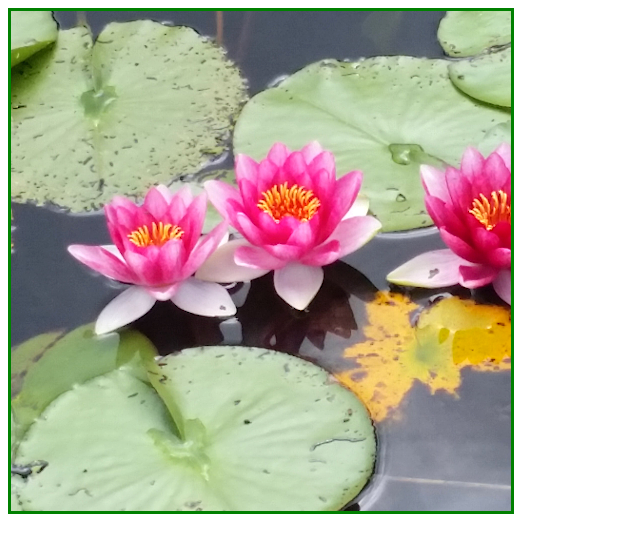
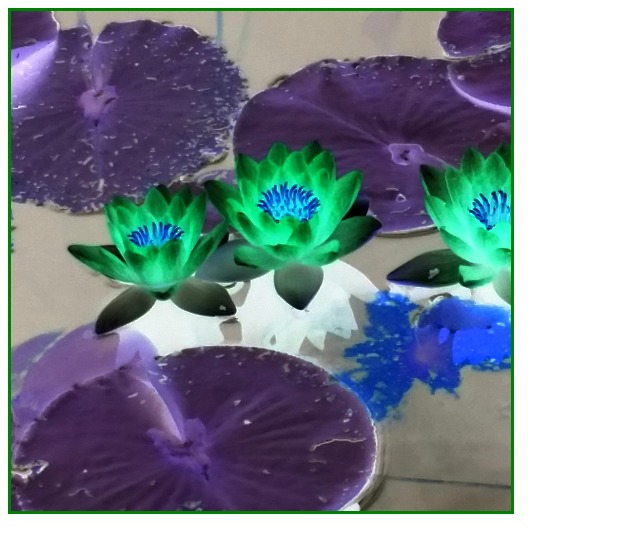
Before and after one commit to ttulka/assemblyscript-samples, a website: page blackwhite/index.html in a window 1280 px wide. Shown: the whole page, without its empty margins (0-640 px from the left). Drawn offline with Linux system fonts and the light colour scheme.

Commit message:
invert img

```diff
--- a/blackwhite/index.html
+++ b/blackwhite/index.html
@@ -4,16 +4,29 @@
 </head>
 <body>
 
-<canvas id="canvas"  width="500" height="500" style="border: 3px solid green"></canvas>
+<canvas id="canvas" width="500" height="500" style="border: 3px solid green"></canvas>
 
 <script>
-	const ctx = document.getElementById('canvas').getContext('2d');
+	const canvas = document.getElementById('canvas');
+  const ctx = canvas.getContext('2d');
+  const [width, height] = [canvas.width, canvas.height];
 
 	const img = new Image();
-	img.onload = function() {
-		ctx.drawImage(img, 0, 0, 500, 500);
-	};
 	img.src = './waterlily.png';
+  img.crossOrigin = 'anonymous';
+	img.onload = () => {
+    ctx.drawImage(img, 0, 0, width, height);
+
+    const imageData = ctx.getImageData(0, 0, width, height);
+    const data = imageData.data;
+
+    for (let i = 0; i < data.length; i += 4) {
+          data[i]     = 255 - data[i];     // red
+          data[i + 1] = 255 - data[i + 1]; // green
+          data[i + 2] = 255 - data[i + 2]; // blue
+      }
+    ctx.putImageData(imageData, 0, 0);
+  }
 </script>
 
 </body>
```
